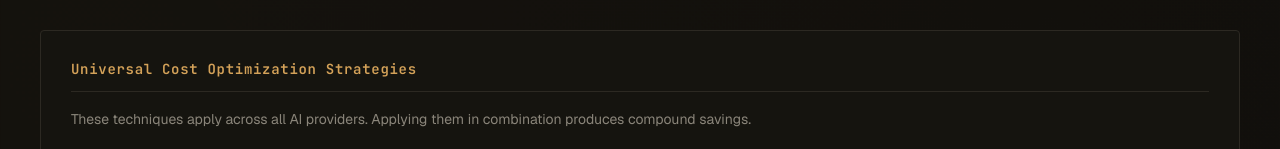
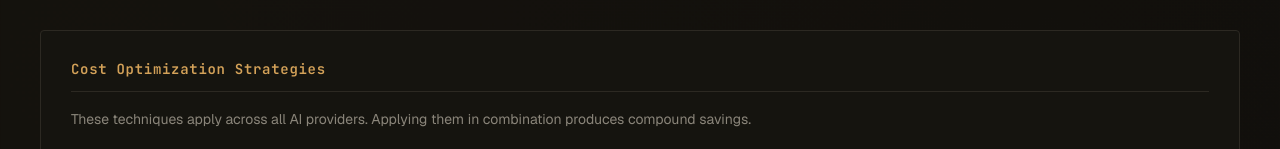
Before and after one commit to oguzhan-canada/ai-inference-cost-optimizer, a plain HTML site: page index.html in a window 1280 px wide. Both pictures are taken after a click on the button "COST OPTIMIZATION". Shown: the part 321-470 px from the top of the page. Drawn offline with nearby package versions, Linux system fonts and the light colour scheme.

Commit message:
Rename to Cost Optimization Strategies
Co-authored-by: Copilot <223556219+Copilot@users.noreply.github.com>

```diff
--- a/index.html
+++ b/index.html
@@ -1200,7 +1200,7 @@
 
   <div class="tab-panel" id="tab-cost-opt">
     <div class="content-section">
-      <h3>Universal Cost Optimization Strategies</h3>
+      <h3>Cost Optimization Strategies</h3>
       <p>These techniques apply across all AI providers. Applying them in combination produces compound savings.</p>
 
       <h4>1. Model Right-Sizing (50–95% savings)</h4>
```
